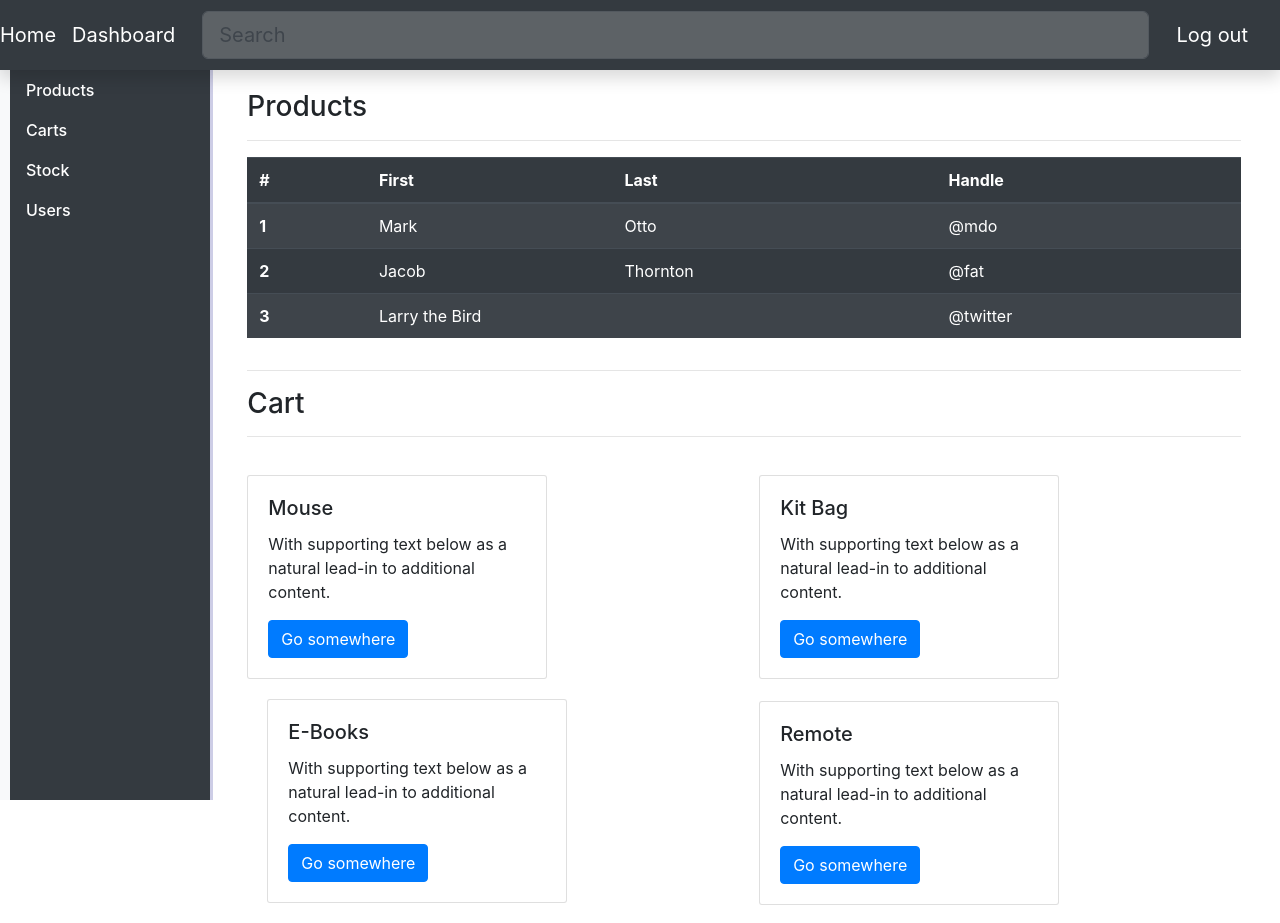
After one commit to MRizwan1057/EStore, a PHP site: page /dash.html in a window 1280 px wide. The commit adds this page. Run offline with PHP 8.4, Linux system fonts and the light colour scheme.

Commit message:
dashboard created

```diff
--- /dev/null
+++ b/dash.html
@@ -0,0 +1,162 @@
+<head>
+    <meta charset="utf-8" />
+    <meta name="viewport" content="width=device-width, initial-scale=1, shrink-to-fit=no" />
+    <!-- Icons -->
+    <link rel="stylesheet" href="https://cdnjs.cloudflare.com/ajax/libs/font-awesome/4.7.0/css/font-awesome.min.css">
+
+    <link href="./styles/bootstrap.min.css" rel="stylesheet" />
+    <link href="./styles/mystyles.css" rel="stylesheet" />
+    <script src="./js/jquery-3.6.0.min.js"></script>
+    <script src="./js/bootstrap.bundle.min.js"></script>
+    <script src="./js/myscript.js"></script>
+
+
+    <title>DashBoard</title>
+
+</head>
+
+<body>
+    <!-- Header -->
+
+
+    <nav class="navbar navbar-dark bg-dark fixed-top flex-md-nowrap p-0 shadow ml-auto">
+
+        <a class="navbar-brand" href="./index.html">Home</a>
+        <a class="navbar-brand" href="#">Dashboard</a>
+
+
+        <input class="form-inline form-control form-control-lg" type="search" placeholder="Search" aria-label="Search">
+
+        <ul class="navbar-nav px-3">
+            <li class="nav-itmes nowrap">
+                <a class="navbar-brand" href="#">Log out</a>
+            </li>
+        </ul>
+
+    </nav>
+
+    <!-- Jumbotron -->
+    <!-- <div class="jumbotron myjumbo mt-4">
+        <h1 class="text-white text-center">ECommerce Store</h1>
+    </div> -->
+
+    <!-- side bar -->
+
+    <div class="container-fluid">
+        <div class="row">
+            <div class="col-md-2 bg-light d-none d-md-block sidebar ">
+                <div class="left-sidebar bg-dark ">
+                    <ul class="nav flex-column sidebar-nav">
+                        <li class="nav-item">
+                            <a class="nav-link active text-white" aria-current="page" href="#">Products</a>
+                        </li>
+                        <li class="nav-item">
+                            <a class="nav-link text-white" href="#">Carts</a>
+                        </li>
+                        <li class="nav-item">
+                            <a class="nav-link text-white" href="#">Stock</a>
+                        </li>
+                        <li class="nav-item">
+                            <a class="nav-link text-white" href="#">Users</a>
+                        </li>
+                    </ul>
+
+                </div>
+            </div>
+        </div>
+
+
+
+        <!-- main -->
+
+        <div role="main" class="col-md-9 ml-sm-auto col-lg-10 px-4 dashmain">
+            <div class="table-responsive">
+                <h3>Products</h3>
+                <hr>
+                <table class="table table-dark table-striped">
+
+
+                    <thead>
+                        <tr>
+                            <th scope="col">#</th>
+                            <th scope="col">First</th>
+                            <th scope="col">Last</th>
+                            <th scope="col">Handle</th>
+                        </tr>
+                    </thead>
+                    <tbody>
+                        <tr>
+                            <th scope="row">1</th>
+                            <td>Mark</td>
+                            <td>Otto</td>
+                            <td>@mdo</td>
+                        </tr>
+                        <tr>
+                            <th scope="row">2</th>
+                            <td>Jacob</td>
+                            <td>Thornton</td>
+                            <td>@fat</td>
+                        </tr>
+                        <tr>
+                            <th scope="row">3</th>
+                            <td colspan="2">Larry the Bird</td>
+                            <td>@twitter</td>
+                        </tr>
+                    </tbody>
+
+                </table>
+            </div>
+            <hr>
+            <!-- card -->
+            <h3>Cart</h3>
+            <hr>
+
+            <div class="row">
+                <div class="col-sm-6">
+                    <div class="card">
+                        <div class="card-body">
+                            <h5 class="card-title">Mouse</h5>
+                            <p class="card-text">With supporting text below as a natural lead-in to additional content.</p>
+                            <a href="#" class="btn btn-primary">Go somewhere</a>
+                        </div>
+                    </div>
+                </div>
+                <div class="col-sm-6">
+                    <div class="card">
+                        <div class="card-body">
+                            <h5 class="card-title">Kit Bag</h5>
+                            <p class="card-text">With supporting text below as a natural lead-in to additional content.</p>
+                            <a href="#" class="btn btn-primary">Go somewhere</a>
+                        </div>
+                    </div>
+                </div>
+            </div>
+
+
+            <div class="row">
+                <div class="col-sm-6">
+                    <div class="card dashcard">
+                        <div class="card-body">
+                            <h5 class="card-title">E-Books</h5>
+                            <p class="card-text">With supporting text below as a natural lead-in to additional content.</p>
+                            <a href="#" class="btn btn-primary">Go somewhere</a>
+                        </div>
+                    </div>
+                </div>
+                <div class="col-sm-6">
+                    <div class="card">
+                        <div class="card-body">
+                            <h5 class="card-title">Remote</h5>
+                            <p class="card-text">With supporting text below as a natural lead-in to additional content.</p>
+                            <a href="#" class="btn btn-primary">Go somewhere</a>
+                        </div>
+                    </div>
+                </div>
+            </div>
+
+
+        </div>
+
+    </div>
+
+</body>
--- a/styles/mystyles.css
+++ b/styles/mystyles.css
@@ -41,3 +41,38 @@ img {
 .customNav {
     height: 55px;
 }
+
+.sidebar {
+    position: fixed;
+    top: 0;
+    left: 0;
+    bottom: 0;
+    z-index: 100;
+    padding: 70px 0 0 10px;
+    border-right: 3px solid rgb(205, 205, 230);
+}
+
+.left-sidebar {
+    position: sticky;
+    top: 0;
+    height: calc(100vh - 70px);
+}
+
+.sidebar-nav li .nav-link {
+    color: #333;
+    font-weight: 500;
+}
+
+.dashmain {
+    padding-top: 90px;
+}
+
+.dashcard {
+    margin: 20px !important;
+}
+
+.form-control {
+    margin: 11px;
+    opacity: 0.2;
+    border-radius: 6px;
+}
```
